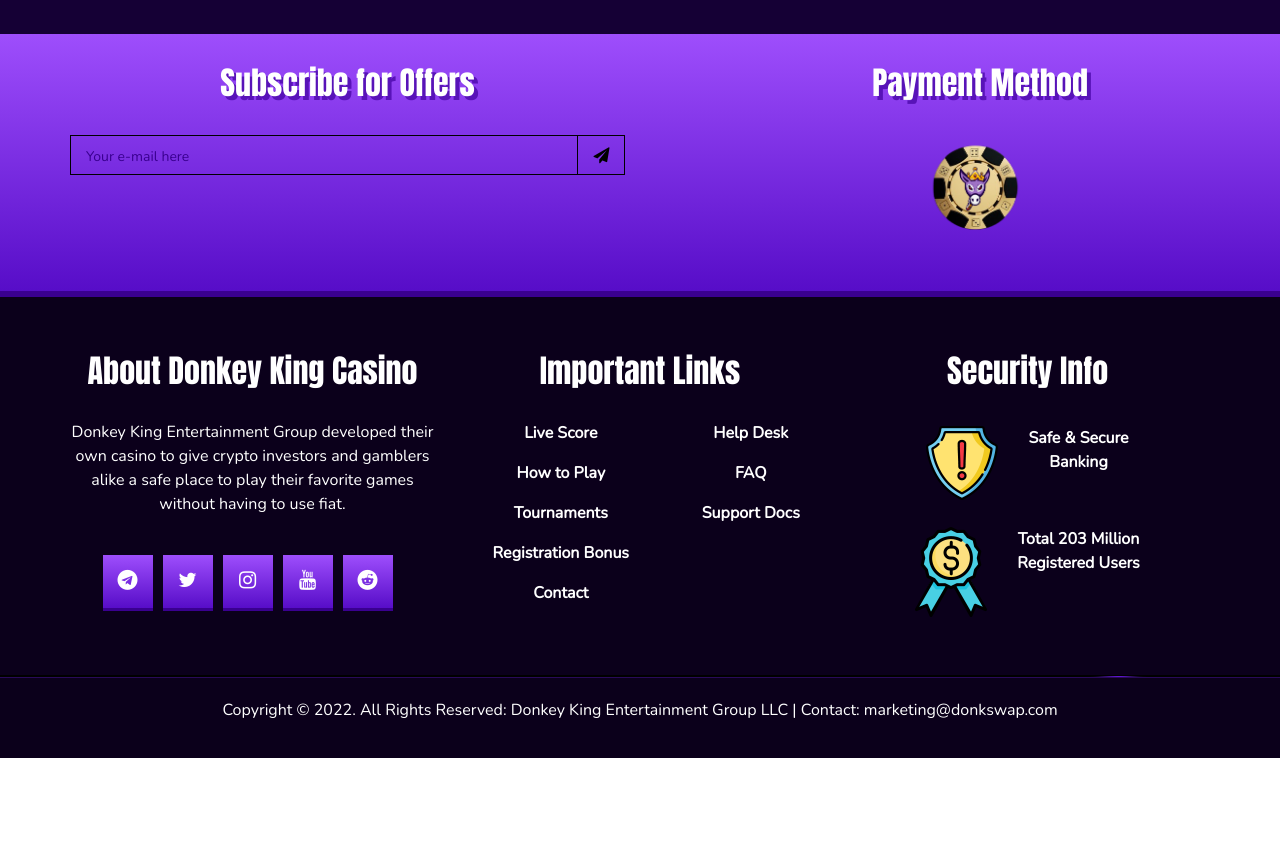
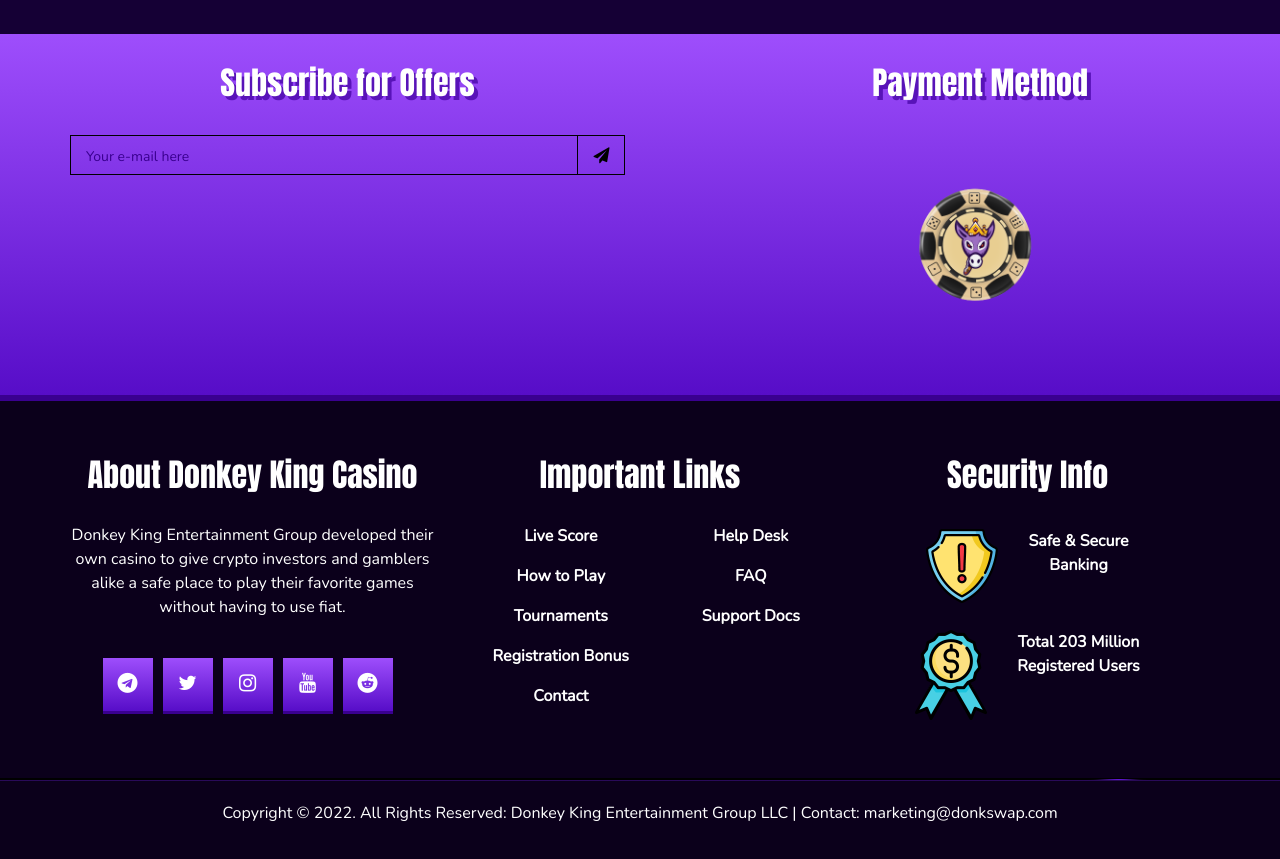
Before and after one commit to JimmyStax90/Donkey-King-Casino, a React (Create React App) app: page / in a window 1280 px wide. Shown: the part 3840-4699 px from the top of the page. Before the commit the page ends 4598 px from the top, so only its background shows below. Built offline with nearby package versions, Linux system fonts and the light colour scheme.

Commit message:
Update PaymentMethod.js

```diff
--- a/src/components/PaymentMethod.js
+++ b/src/components/PaymentMethod.js
@@ -20,7 +20,7 @@
                 <div className="col-lg-5 col-md-6 col-12 pr-md-0 offset-lg-1">
                     <div className="pay_meth">
                         <h3>Payment Method</h3>
-                        <a target="_blank" rel="noopener noreferrer" href="https://www.donkswap.com/#/swap"><img src="images/Black and Gold Casino Chip (1) (1).png" alt="paycard1"/></a>
+                        <a target="_blank" rel="noopener noreferrer" href="https://www.donkswap.com/#/swap"><img src="images/DK Chip No BG.png" alt="paycard1"/></a>
                     </div>
                 </div>
             </div>
```
